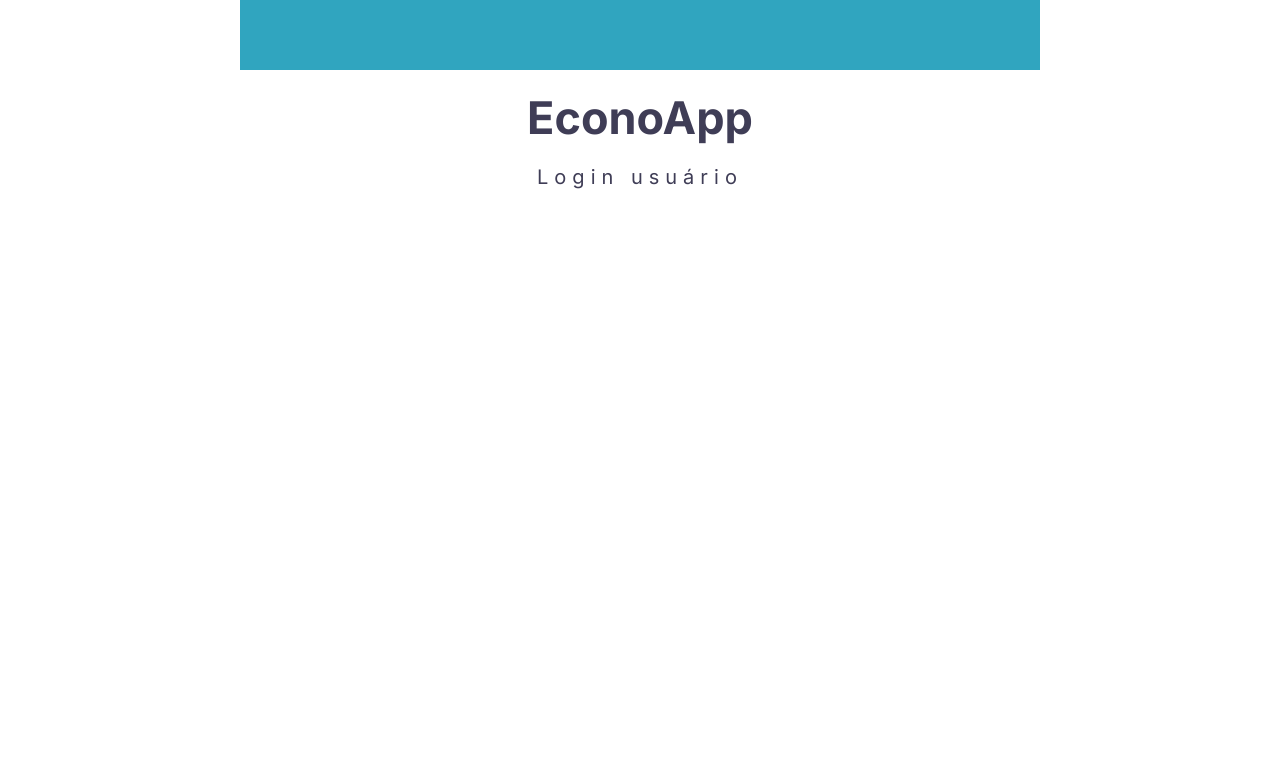
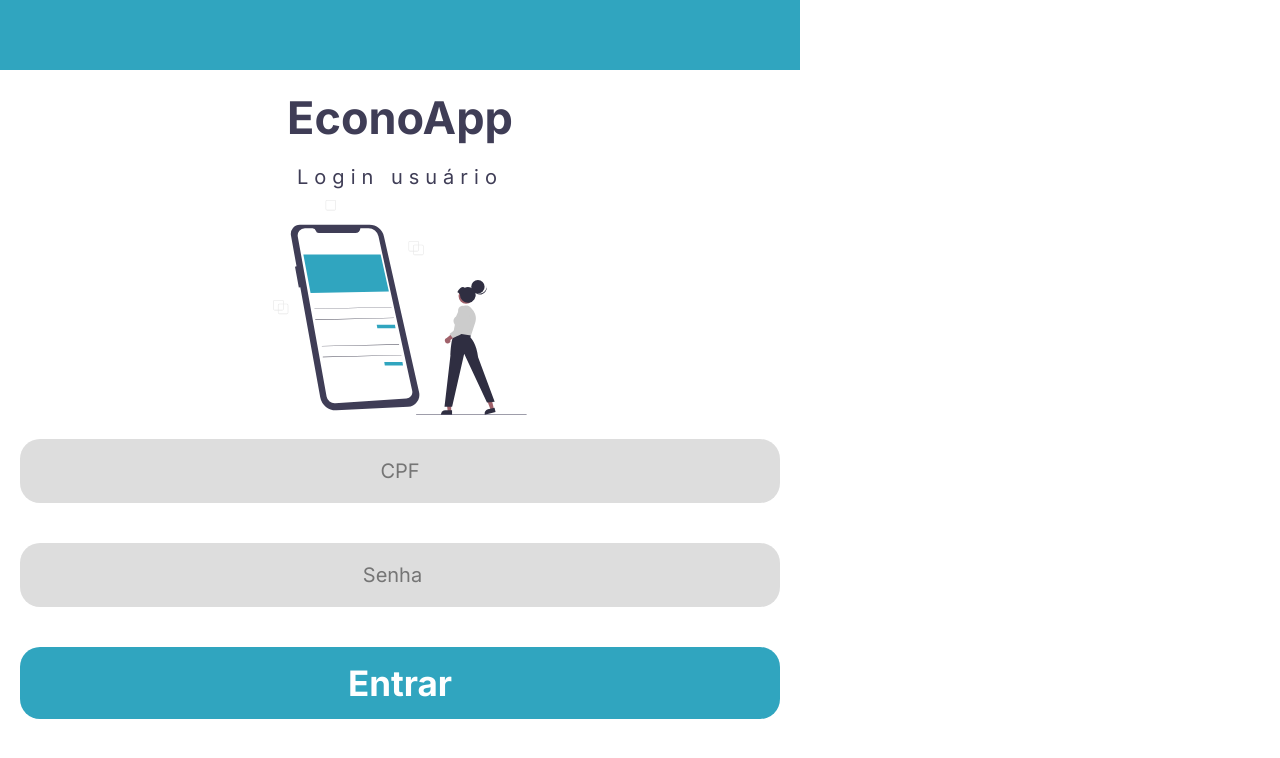
Before and after one commit to mateus3009/econo_app, a plain HTML site: page src/pages/usuario/login.html in a window 1280 px wide. Drawn offline with Linux system fonts and the light colour scheme.

Commit message:
Update login.html

```diff
--- a/src/pages/usuario/login.html
+++ b/src/pages/usuario/login.html
@@ -1,18 +1,35 @@
 <!DOCTYPE html>
 <html lang="pt-br">
+
 <head>
-    <meta charset="UTF-8">
-    <meta http-equiv="X-UA-Compatible" content="IE=edge">
-    <meta name="viewport" content="width=device-width, initial-scale=1.0">
-    <title>EconoApp - Login usuário</title>
-    <link rel="stylesheet" href="../../style.css">
+  <meta charset="UTF-8">
+  <meta http-equiv="X-UA-Compatible" content="IE=edge">
+  <meta name="viewport" content="width=device-width, initial-scale=1.0">
+  <title>EconoApp - Login usuário</title>
+  <link rel="stylesheet" href="../../style.css">
 </head>
-<body class="center">
+
+<body>
   <main class="center container">
     <header class="center header">
       <h1 class="app_title">EconoApp</h1>
       <h3 class="page_title">Login usuário</h3>
     </header>
+    <aside>
+      <img class="page_img" src="../../img/undraw_mobile_app_re_catg.svg" alt="EconoApp">
+    </aside>
+    <section>
+      <form class="center" action="#">
+        <label class="form_field_conteiner">
+          <input class="form_field" type="text" name="cpf" placeholder="CPF" required>
+        </label>
+        <label class="form_field_conteiner">
+          <input class="form_field" type="number" name="senha" placeholder="Senha" min="0" required>
+        </label>
+        <input class="primary_btn" type="submit" value="Entrar">
+      </form>
+    </section>
   </main>
 </body>
+
 </html>
```
